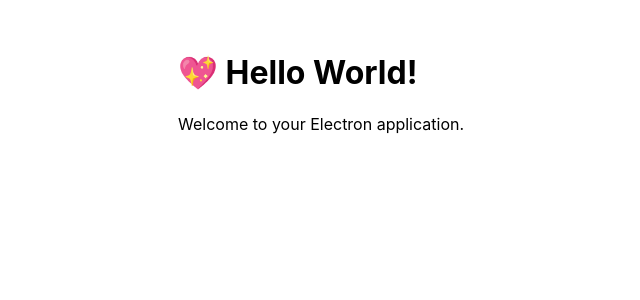
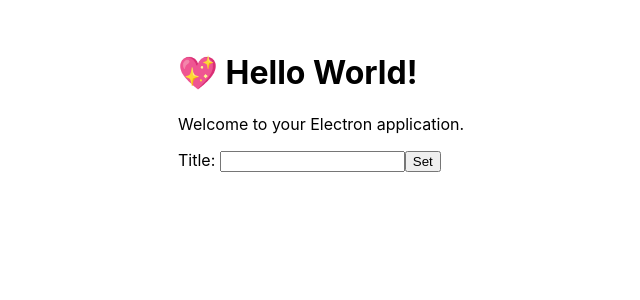
Before and after one commit to beyond0716/electron-vite-vue3-ts, a Vue app: page / in a window 1280 px wide. Shown: the top 300 px of the page, without its empty margins (158-798 px from the left). Built offline with nearby package versions, Linux system fonts and the light colour scheme.

Commit message:
feat: 进程间通信之模式1：渲染器进程到主进程（单向）

```diff
--- a/electron/preload/preload.ts
+++ b/electron/preload/preload.ts
@@ -9,6 +9,10 @@
   electron: () => process.versions.electron,
   ping: () => ipcRenderer.invoke('ping'),
   // 除函数之外，我们也可以暴露变量
+})
+
+contextBridge.exposeInMainWorld('electronAPI', {
+  setTitle: (title) => ipcRenderer.send('set-title', title),
 })
 
 // 所有的 Node.js API接口 都可以在 preload 进程中被调用.
--- a/src/App.vue
+++ b/src/App.vue
@@ -1,6 +1,8 @@
 <template>
   <h1>💖 Hello World!</h1>
   <p>{{ msg }}</p>
+  Title: <input v-model="title" />
+  <button type="button" @click="handleClick">Set</button>
 </template>
 
 <script setup lang="ts">
@@ -8,4 +10,9 @@
 
 console.log('👋 This message is being logged by "App.vue", included via Vite')
 const msg = ref('Welcome to your Electron application.')
+
+const title = ref('')
+const handleClick = () => {
+  window.electronAPI.setTitle(title.value)
+}
 </script>
```
Also changed, not shown: electron/main/main.ts (+7 -0 lines), forge.env.d.ts (+23 -11 lines).
